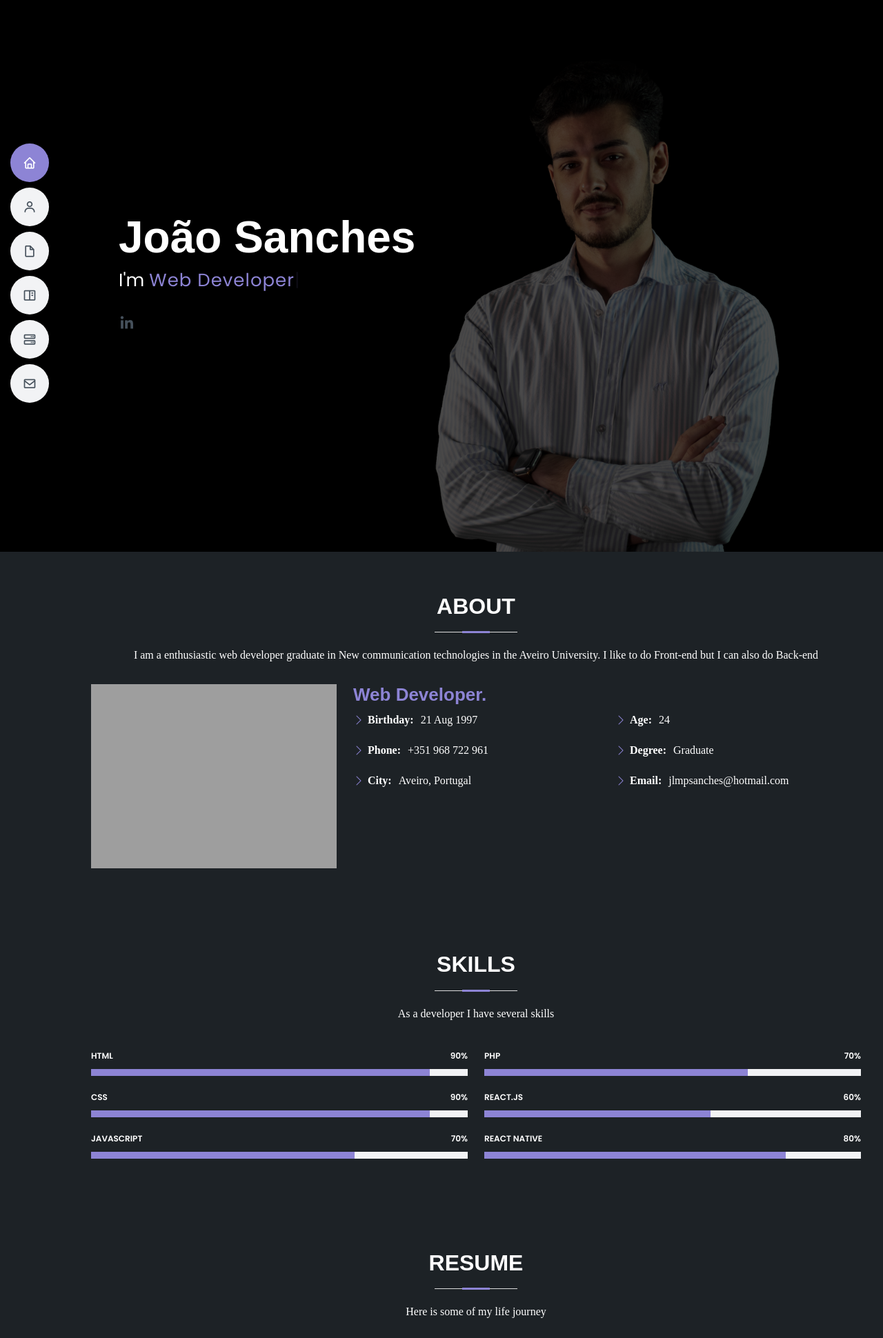
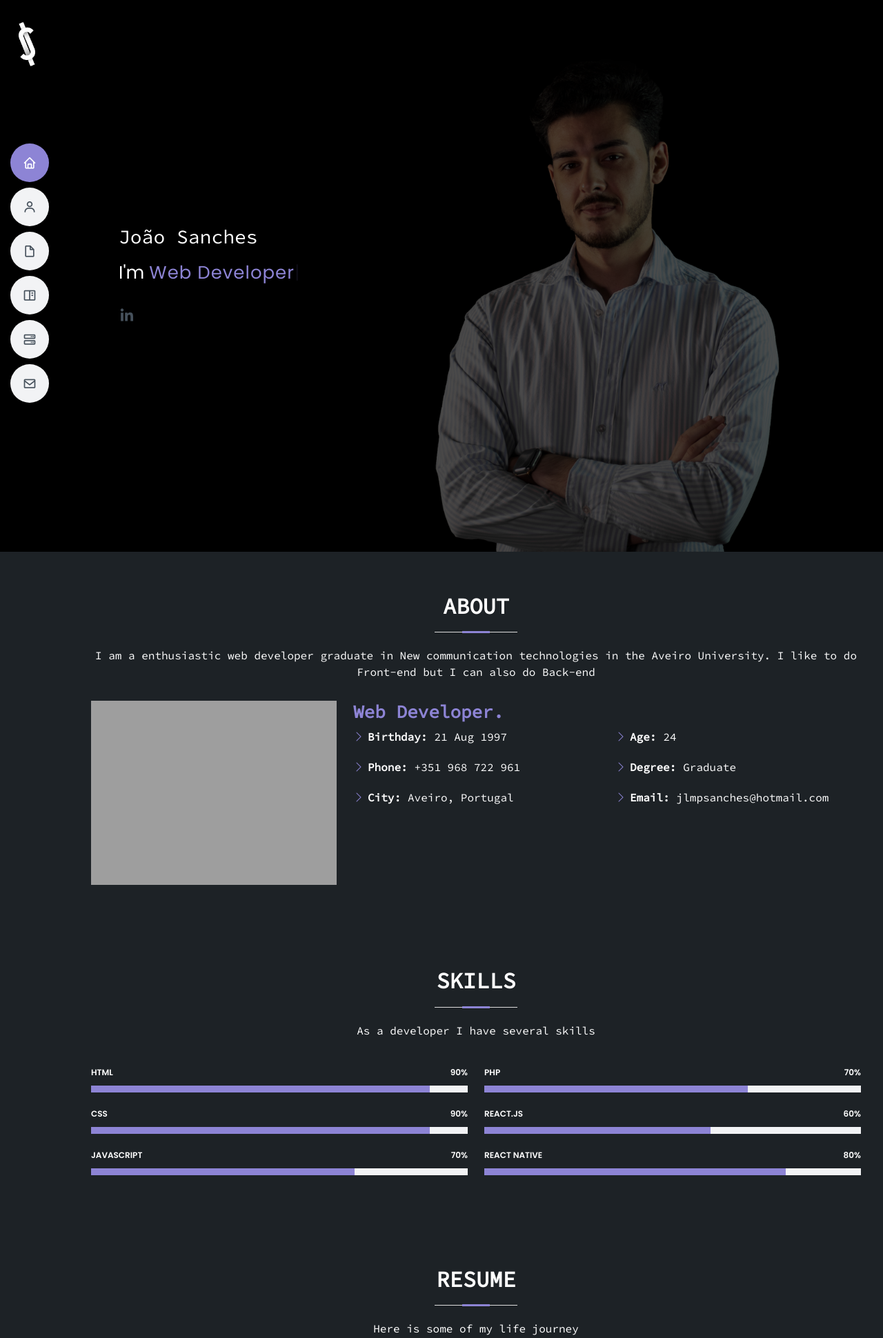
Before and after one commit to joaosanches77/Joaosanches-WebSite, a PHP site: page / in a window 1280 px wide. Shown: the top 1940 px of the page at 69% size. Run offline with PHP 8.4, Linux system fonts and the light colour scheme; grey boxes are pictures that could not be loaded.

Commit message:
Add files via upload

```diff
--- a/assets/css/style.css
+++ b/assets/css/style.css
@@ -8,10 +8,13 @@
 /*--------------------------------------------------------------
 # General
 --------------------------------------------------------------*/
+
+
+
 body {
-  font-family: Source Code Pro, serif;
   color: white;
   background-color: #1D2226;
+  font-family: Source Code Pro, sans-serif;
 }
 
 a {
@@ -145,6 +148,14 @@ h1, h2, h3, h4, h5, h6 {
 /**
 * Desktop Navigation
 */
+
+.logo{
+  width: 1.5rem;
+  position: absolute;
+  top: 2rem;
+  left: 1.7rem;
+
+}
 .nav-menu {
   padding: 0;
   display: block;
--- a/index.html
+++ b/index.html
@@ -26,6 +26,7 @@
 
   <!-- Template Main CSS File -->
   <link href="assets/css/style.css" rel="stylesheet">
+  <link href='https://fonts.googleapis.com/css?family=Source Code Pro' rel='stylesheet'>
 
   <!-- =======================================================
   * Template Name: MyResume - v4.7.0
@@ -58,8 +59,9 @@
 
   <!-- ======= Hero Section ======= -->
   <section id="hero" class="d-flex flex-column justify-content-center">
+    <img class="logo" src="assets/img/js.png">
     <div class="container" data-aos="zoom-in" data-aos-delay="100">
-      <h1>João Sanches</h1>
+      <h3>João Sanches</h3>
       <p>I'm <span class="typed" data-typed-items="Web Developer"></span></p>
       <div class="social-links">
         <a href="https://www.linkedin.com/in/jo%C3%A3o-sanches/" class="linkedin"><i class="bx bxl-linkedin"></i></a>
@@ -248,12 +250,12 @@
 
           <div class="col-lg-4 col-md-6 portfolio-item filter-web">
             <div class="portfolio-wrap">
-              <img src="assets/img/Ai%20se%20eu/Feed.png" class="img-fluid" alt="">
+              <img src="assets/img/Ai%20se%20eu/Log%20in%201.png" class="img-fluid" alt="">
               <div class="portfolio-info">
                 <h4>Aí se eu Soubesse</h4>
                 <p>Web</p>
                 <div class="portfolio-links">
-                  <a href="assets/img/Ai%20se%20eu/Feed.png" data-gallery="portfolioGallery" class="portfolio-lightbox" title="Web 3"><i class="bx bx-plus"></i></a>
+                  <a href="assets/img/Ai%20se%20eu/Log%20in%201.png" data-gallery="portfolioGallery" class="portfolio-lightbox" title="Web 3"><i class="bx bx-plus"></i></a>
                   <a href="ai%20se%20eu%20details.html" class="portfolio-details-lightbox" data-glightbox="type: external" title="Portfolio Details"><i class="bx bx-link"></i></a>
                 </div>
               </div>
```
Also changed, not shown: assets/img/IMG_2471-removebg-preview.png (added), assets/img/js.png (added), 2 other files.
